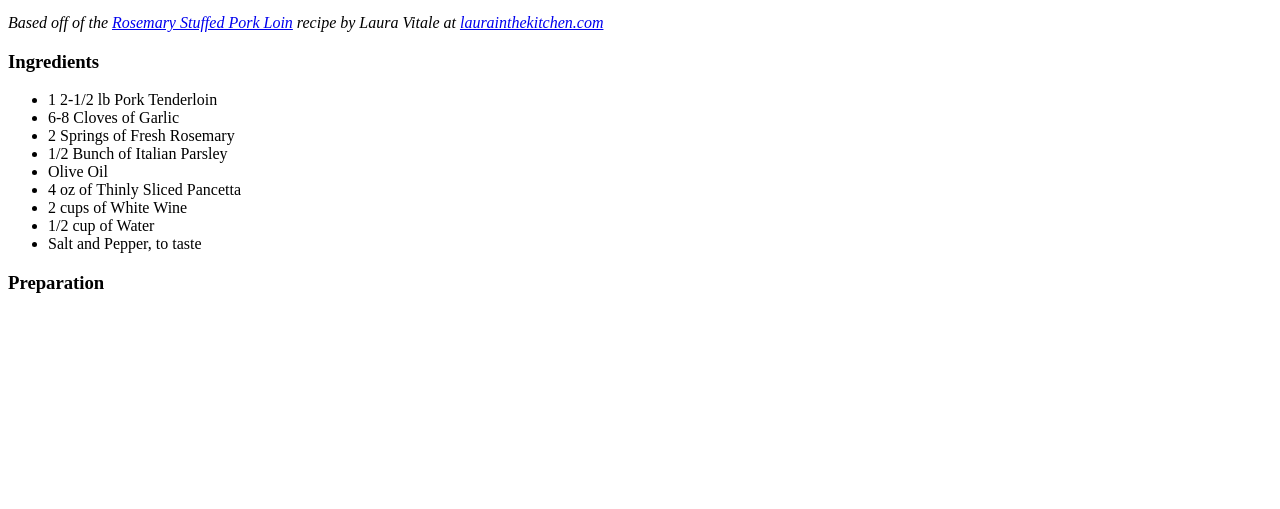
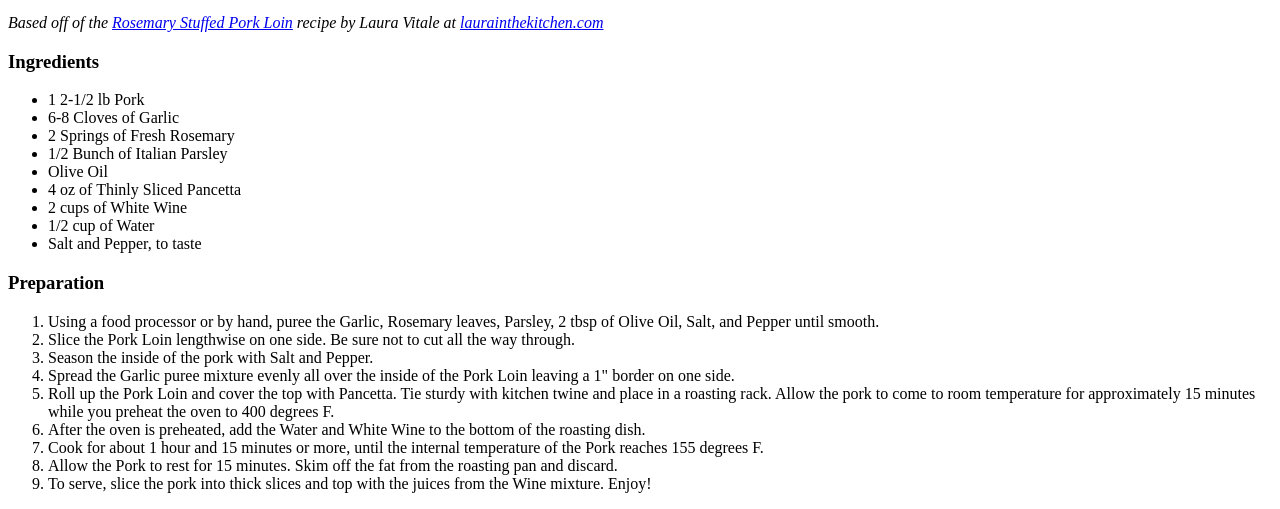
Before and after one commit to aaroncarlisle-cs/odin-project-2024, a plain HTML site: page odin-recipes/recipes/tenderloin.html in a window 1280 px wide. Shown: the part 320-829 px from the top of the page. Before the commit the page ends 800 px from the top, so only its background shows below. Drawn offline with Linux system fonts and the light colour scheme.

Commit message:
Add list of recipe preparation steps

```diff
--- a/odin-recipes/recipes/tenderloin.html
+++ b/odin-recipes/recipes/tenderloin.html
@@ -12,7 +12,7 @@
     <p><em>Based off of the <a href="https://www.laurainthekitchen.com/recipes/rosemary-stuffed-pork-loin/" target="_blank" rel="noopener noreferrer">Rosemary Stuffed Pork Loin</a> recipe by Laura Vitale at <a href="https://www.laurainthekitchen.com/" target="_blank" rel="noopener noreferrer">laurainthekitchen.com</a></em></p>
     <h3>Ingredients</h3>
     <ul>
-        <li>1 2-1/2 lb Pork Tenderloin</li>
+        <li>1 2-1/2 lb Pork</li>
         <li>6-8 Cloves of Garlic</li>
         <li>2 Springs of Fresh Rosemary</li>
         <li>1/2 Bunch of Italian Parsley</li>
@@ -23,5 +23,16 @@
         <li>Salt and Pepper, to taste</li>
     </ul>
     <h3>Preparation</h3>
+    <ol>
+        <li>Using a food processor or by hand, puree the Garlic, Rosemary leaves, Parsley, 2 tbsp of Olive Oil, Salt, and Pepper until smooth.</li>
+        <li>Slice the Pork Loin lengthwise on one side. Be sure not to cut all the way through.</li>
+        <li>Season the inside of the pork with Salt and Pepper.</li>
+        <li>Spread the Garlic puree mixture evenly all over the inside of the Pork Loin leaving a 1" border on one side.</li>
+        <li>Roll up the Pork Loin and cover the top with Pancetta. Tie sturdy with kitchen twine and place in a roasting rack. Allow the pork to come to room temperature for approximately 15 minutes while you preheat the oven to 400 degrees F.</li>
+        <li>After the oven is preheated, add the Water and White Wine to the bottom of the roasting dish.</li>
+        <li>Cook for about 1 hour and 15 minutes or more, until the internal temperature of the Pork reaches 155 degrees F.</li>
+        <li>Allow the Pork to rest for 15 minutes. Skim off the fat from the roasting pan and discard.</li>
+        <li>To serve, slice the pork into thick slices and top with the juices from the Wine mixture. Enjoy!</li>
+    </ol>
 </body>
 </html>
```
